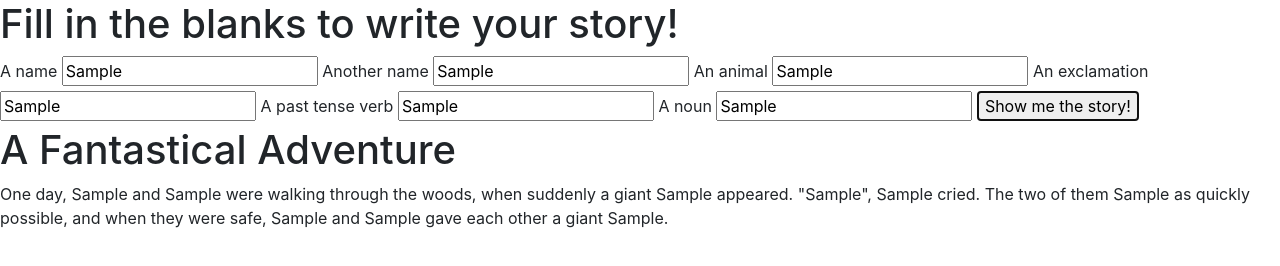
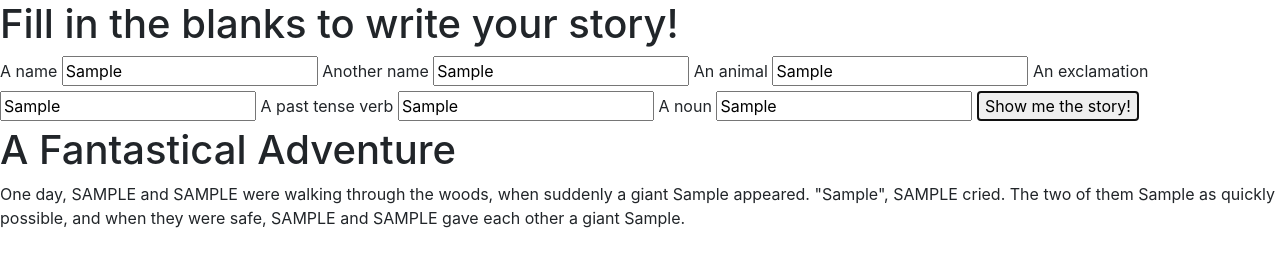
Before and after one commit to TimEmpey/MadLibs, a plain HTML site: page index.html in a window 1280 px wide. Both pictures are taken after typing "Sample", "Sample", "Sample", "Sample", "Sample", "Sample" into the empty fields and a click on the button "Show me the story!". Drawn offline with nearby package versions, Linux system fonts and the light colour scheme.

Commit message:
add upper casing to names
co-authored-by: Shaniza Lingle <shanizalingle@gmail.com>
co-authored-by: Helen Lehrer <hlehrer@outlook.com>

```diff
--- a/js/script.js
+++ b/js/script.js
@@ -9,16 +9,21 @@ window.onload = function() {
     const verbInput = document.getElementById("verbInput").value;
     const nounInput = document.getElementById("nounInput").value;
 
-    // sets stroy variables from form
-    document.querySelector("span#person1a").innerText = person1Input;
-    document.querySelector("span#person1b").innerText = person1Input;
-    document.querySelector("span#person1c").innerText = person1Input;
-    document.querySelector("span#person2a").innerText = person2Input;
-    document.querySelector("span#person2b").innerText = person2Input;
+
+    //turns names to all caps
+
+
+    // sets story variables from form
+    document.querySelector("span#person1a").innerText = person1Input.toUpperCase();
+    document.querySelector("span#person1b").innerText = person1Input.toUpperCase();
+    document.querySelector("span#person1c").innerText = person1Input.toUpperCase();
+    document.querySelector("span#person2a").innerText = person2Input.toUpperCase();
+    document.querySelector("span#person2b").innerText = person2Input.toUpperCase();
     document.querySelector("span#animal").innerText = animalInput;
     document.querySelector("span#verb").innerText = verbInput;
     document.querySelector("span#noun").innerText = nounInput;
     document.querySelector("span#exclamation").innerText = exclamationInput;
+
 
     document.querySelector("div#story").removeAttribute("class");
 
```
Also changed, not shown: index.html (+0 -1 lines).
